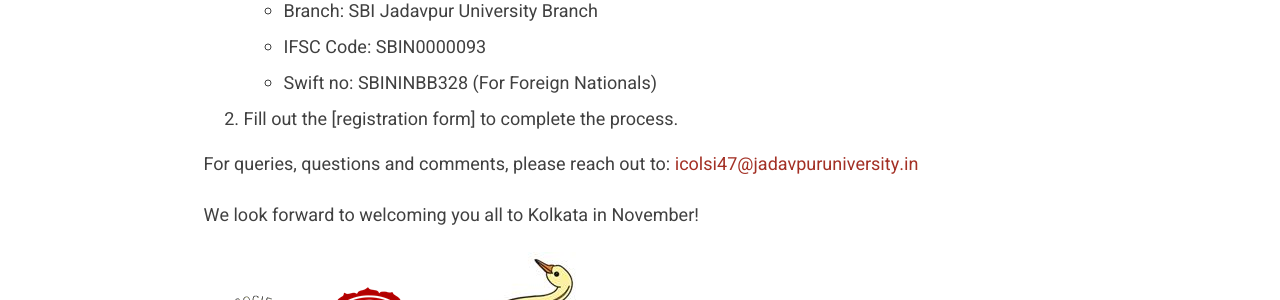
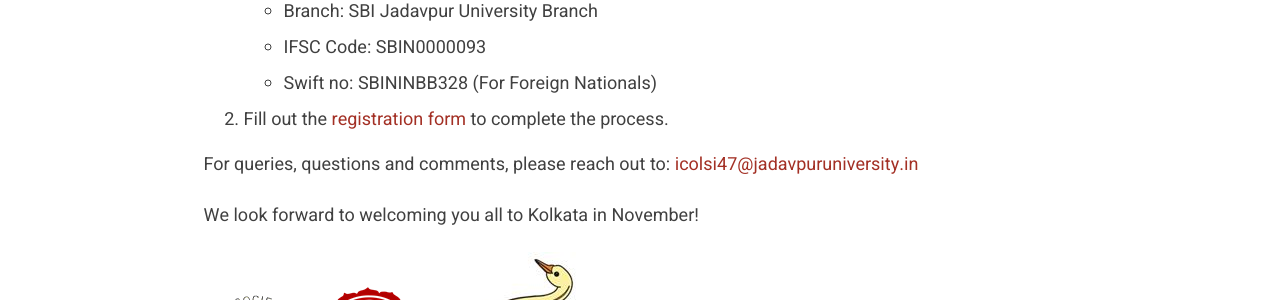
Before and after one commit to icolsi47/icolsi47.github.io, a Jekyll site: the page built from registration.md, in a window 1280 px wide. Shown: the part 939-1239 px from the top of the page. Built offline with Jekyll 4.4.1, drawn with Linux system fonts in a browser that asks for light colours; part of the change alters nothing that is shown.

```diff
--- a/registration.md
+++ b/registration.md
@@ -25,7 +25,7 @@ Bank Account Details:
 - IFSC Code: SBIN0000093
 - Swift no: SBININBB328 (For Foreign Nationals)
 
-2. Fill out the [registration form] to complete the process.
+2. Fill out the [registration form](https://forms.gle/CS3jtWf4ChuEnT6q7) to complete the process.
 
 For queries, questions and comments, please reach out to: <icolsi47@jadavpuruniversity.in>
 
```
